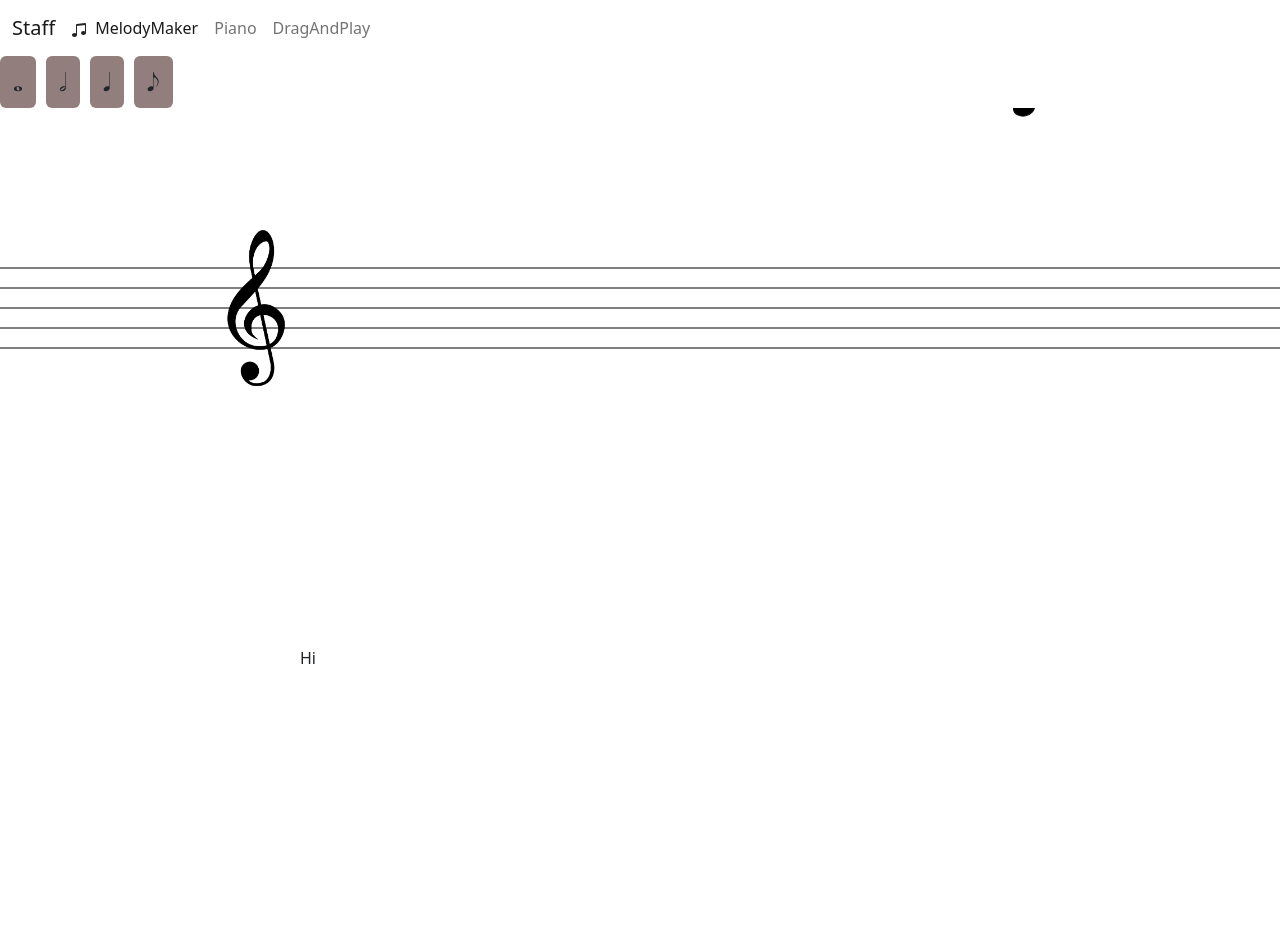
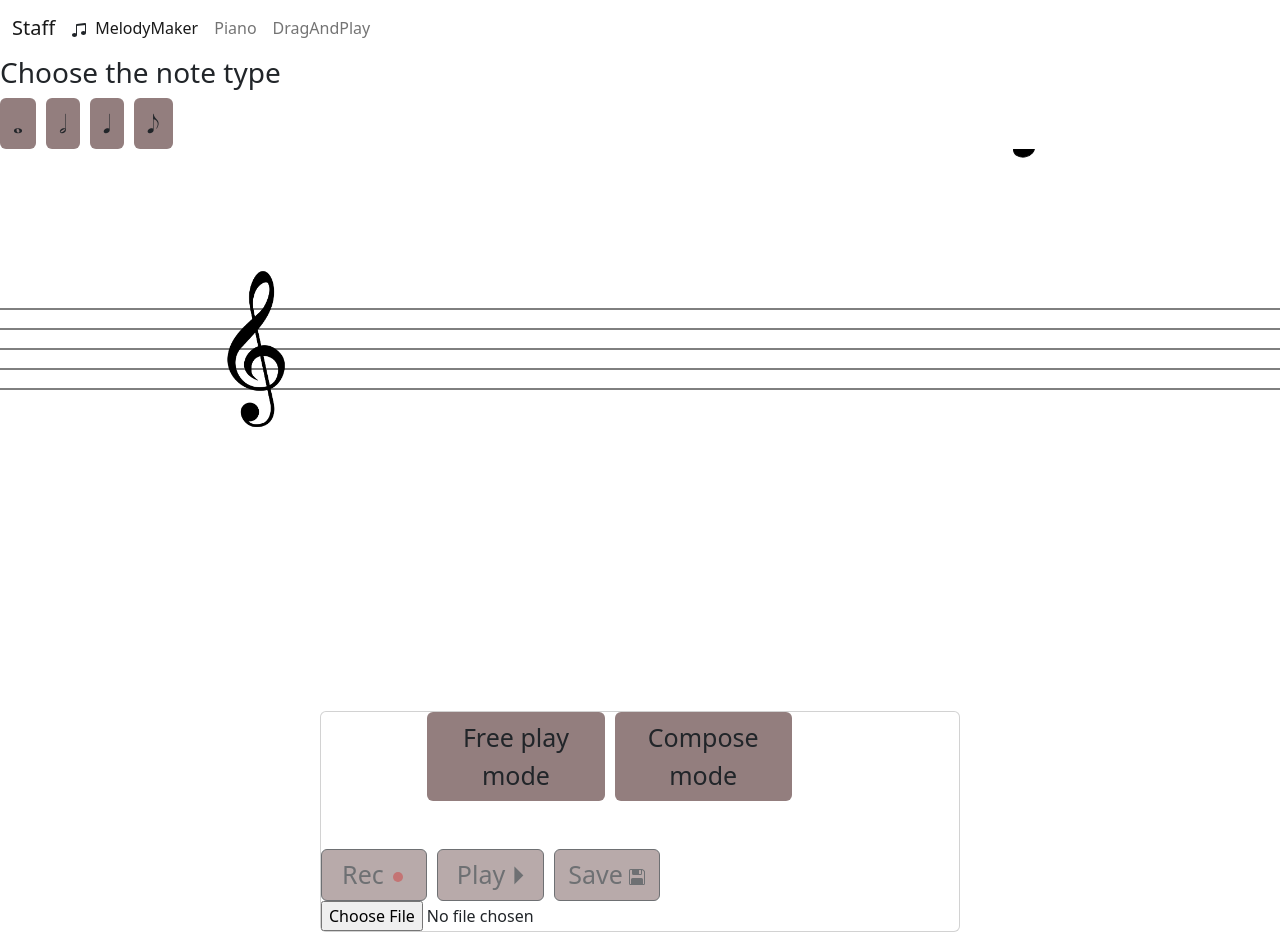
Before and after one commit to wybielak/Music-Notes-On-Stave, an Angular app in the folder music-notes-on-stave-app/: page /drag_and_play in a window 1280 px wide. Before the commit the page ends 800 px from the top, so only its background shows below. Built offline with nearby package versions, Linux system fonts and the light colour scheme.

Commit message:
Recording added

```diff
--- a/music-notes-on-stave-app/src/app/app.module.ts
+++ b/music-notes-on-stave-app/src/app/app.module.ts
@@ -7,7 +7,6 @@ import { NgbModule } from '@ng-bootstrap/ng-bootstrap';
 import { BsDropdownModule } from 'ngx-bootstrap/dropdown';
 import { NavBarComponent } from './nav-bar/nav-bar.component';
 import { BrowserAnimationsModule } from '@angular/platform-browser/animations';
-import { DescriptionComponent } from './description/description.component';
 import { MelodyMakerComponent } from './melody-maker/melody-maker.component';
 import { MainComponent } from './main/main.component';
 import { PianoComponent } from './piano/piano.component';
@@ -19,7 +18,6 @@ import { PlayPianoComponent } from './play-piano/play-piano.component';
   declarations: [
     AppComponent,
     NavBarComponent,
-    DescriptionComponent,
     MelodyMakerComponent,
     MainComponent,
     PianoComponent,
--- a/music-notes-on-stave-app/src/app/description/description.component.html
+++ /dev/null
@@ -1 +0,0 @@
-<p>description works!</p>
--- a/music-notes-on-stave-app/src/app/melody-maker/melody-maker.component.html
+++ b/music-notes-on-stave-app/src/app/melody-maker/melody-maker.component.html
@@ -1,6 +1,7 @@
 <div class="grid">
   <div class="row">
     <div class="col-4">
+      <h3>Choose the note type</h3>
       <button class="btn" (click)="changeNoteMode(4)">𝅝</button>
       <button class="btn" (click)="changeNoteMode(3)">𝅗𝅥</button>
       <button class="btn" (click)="changeNoteMode(2)">𝅘𝅥</button>
@@ -59,5 +60,76 @@
     (speedEmitter)="handleSpeed($event)"
     (autoNoteEmitter)="playAutoNote($event)"
   ></app-piano>
-  <ng-template #recordingTemplate>Hi</ng-template>
+  <ng-template #recordingTemplate>
+    <div class="grid">
+      <div class="card col-6 offset-3">
+        <div class="grid offset-2">
+          <button
+            class="btn col-4"
+            (click)="
+              composeMode = false; recordingMode = false; playingMode = false
+            "
+          >
+            Free play mode
+          </button>
+          <button
+            class="btn col-4"
+            (click)="composeMode = true; playingMode = false"
+          >
+            Compose mode
+          </button>
+        </div>
+        <div class="grid mt-5">
+          <button
+            class="btn col-2"
+            [disabled]="!composeMode"
+            (click)="record()"
+          >
+            Rec
+            <svg
+              xmlns="http://www.w3.org/2000/svg"
+              width="16"
+              height="16"
+              fill="brown"
+              class="bi bi-record-fill"
+              viewBox="0 0 16 16"
+            >
+              <path
+                fill-rule="evenodd"
+                d="M8 13A5 5 0 1 0 8 3a5 5 0 0 0 0 10"
+              />
+            </svg>
+          </button>
+          <button
+            class="btn col-2"
+            [disabled]="!composeMode"
+            (click)="playRecordedSong()"
+          >
+            Play ⏵
+          </button>
+          <button class="btn col-2" [disabled]="!composeMode" (click)="save()">
+            Save
+            <svg
+              xmlns="http://www.w3.org/2000/svg"
+              width="16"
+              height="16"
+              fill="currentColor"
+              class="bi bi-floppy2"
+              viewBox="0 0 16 16"
+            >
+              <path
+                d="M1.5 0h11.586a1.5 1.5 0 0 1 1.06.44l1.415 1.414A1.5 1.5 0 0 1 16 2.914V14.5a1.5 1.5 0 0 1-1.5 1.5h-13A1.5 1.5 0 0 1 0 14.5v-13A1.5 1.5 0 0 1 1.5 0M1 1.5v13a.5.5 0 0 0 .5.5H2v-4.5A1.5 1.5 0 0 1 3.5 9h9a1.5 1.5 0 0 1 1.5 1.5V15h.5a.5.5 0 0 0 .5-.5V2.914a.5.5 0 0 0-.146-.353l-1.415-1.415A.5.5 0 0 0 13.086 1H13v3.5A1.5 1.5 0 0 1 11.5 6h-7A1.5 1.5 0 0 1 3 4.5V1H1.5a.5.5 0 0 0-.5.5m9.5-.5a.5.5 0 0 0-.5.5v3a.5.5 0 0 0 .5.5h1a.5.5 0 0 0 .5-.5v-3a.5.5 0 0 0-.5-.5z"
+              />
+            </svg>
+          </button>
+          <input
+            type="file"
+            class="file-input"
+            accept=".json"
+            (change)="inputFile($event)"
+          />
+        </div>
+      </div>
+    </div>
+  </ng-template>
 </div>
--- a/music-notes-on-stave-app/src/app/melody-maker/melody-maker.component.ts
+++ b/music-notes-on-stave-app/src/app/melody-maker/melody-maker.component.ts
@@ -14,6 +14,7 @@ import { Mouse } from './models/Mouse';
 import { Mode, NoteMode, Song } from './models/Mode';
 import { NotesService } from './services/notes.service';
 import { BehaviorSubject } from 'rxjs';
+import { Recording } from './models/Recording';
 
 @Component({
   selector: 'melody-maker',
@@ -34,15 +35,11 @@ export class MelodyMakerComponent implements OnInit, AfterViewInit {
   }
   @HostListener('window:mousedown', ['$event'])
   onMouseDown(event: MouseEvent) {
-    if (this.mode === Mode.DRAG_AND_PLAY) {
+    if (this.mode === Mode.DRAG_AND_PLAY && !this.playingMode) {
       const staffCenterY = this.context.canvas.height / 2;
       const validMinY = staffCenterY - 5 * this.spacing;
       const validMaxY = staffCenterY + 5 * this.spacing;
-
-      if (event.y >= validMinY && event.y <= validMaxY) {
-        this.mouse.isDown = true;
-        this.movingNotes.push(
-          new MovingNote(
+      const movingNote = new MovingNote(
         Mode.DRAG_AND_PLAY,
         this.noteMode,
         this.spacing,
@@ -54,8 +51,14 @@ export class MelodyMakerComponent implements OnInit, AfterViewInit {
           x: this.marginRight,
           y: event.y,
         },
-          ),
       );
+
+      if (event.y >= validMinY && event.y <= validMaxY) {
+        this.mouse.isDown = true;
+        this.movingNotes.push(movingNote);
+        if (this.recordingMode) {
+          this.sum = this.recordSong(movingNote, this.sum);
+        }
       }
     }
   }
@@ -78,10 +81,15 @@ export class MelodyMakerComponent implements OnInit, AfterViewInit {
   protected dragAndPlayMode: Mode = Mode.DRAG_AND_PLAY;
   protected pianoMode: Mode = Mode.PIANO;
 
+  protected composeMode: boolean = false;
+  protected recordingMode: boolean = false;
+  protected playingMode: boolean = false;
+
   protected context: CanvasRenderingContext2D;
   protected mouse: Mouse = new Mouse();
   protected location: Location = new Location();
   protected movingNotes: MovingNote[] = [];
+  protected recording: Recording[] = [];
   protected clefImage = new Image();
 
   protected chosenSong: BehaviorSubject<Song> = new BehaviorSubject<Song>(
@@ -92,6 +100,8 @@ export class MelodyMakerComponent implements OnInit, AfterViewInit {
   protected spacing: number = 0;
   protected marginRight: number = 0;
   protected marginLeft: number = 0;
+
+  protected sum: number = 0;
 
   constructor(
     private drawingService: DrawingService,
@@ -196,11 +206,88 @@ export class MelodyMakerComponent implements OnInit, AfterViewInit {
       this.marginRight,
     );
 
+    if (this.recordingMode) {
+      this.sum = this.recordSong(movingNote, this.sum);
+    }
+
     this.movingNotes.push(movingNote);
   }
 
   handleSpeed(speed: number) {
     this.speed = speed;
+  }
+
+  record() {
+    this.playingMode = false;
+    if (this.movingNotes.length === 0) {
+      this.recordingMode = true;
+      while (this.recording.length > 0) this.recording.pop();
+    }
+  }
+
+  save() {
+    const jsonString = JSON.stringify(this.recording, null, 2);
+    const blob = new Blob([jsonString], { type: 'application/json' });
+    const link = document.createElement('a');
+    link.href = window.URL.createObjectURL(blob);
+    link.download = 'saved_songs.json';
+    document.body.appendChild(link);
+    link.click();
+    document.body.removeChild(link);
+  }
+
+  inputFile(event: any) {
+    const fileInput = event.target;
+    const file = fileInput.files[0];
+
+    if (file) {
+      const reader = new FileReader();
+
+      reader.onload = (e) => {
+        try {
+          const jsonData = JSON.parse(e.target.result as string);
+          this.recording = jsonData;
+        } catch (error) {
+          console.error('Error parsing JSON:', error);
+        }
+      };
+
+      reader.readAsText(file);
+    }
+  }
+
+  playRecordedSong() {
+    this.playingMode = true;
+    if (this.movingNotes.length === 0) {
+      for (let i = 0; i < this.recording.length; i++) {
+        if (i === 0) {
+          this.addAutoNote(
+            this.recording[i].movingNote.note,
+            this.recording[i].movingNote.noteMode,
+            this.recording[i].sum,
+          );
+        } else {
+          this.addAutoNote(
+            this.recording[i].movingNote.note,
+            this.recording[i].movingNote.noteMode,
+            this.recording[i - 1].sum *
+              this.canvas.nativeElement.width *
+              this.speed *
+              4,
+          );
+        }
+      }
+    }
+  }
+
+  recordSong(movingNote: MovingNote, sum: number) {
+    if (this.noteMode === NoteMode.EIGHT) sum += 70;
+    if (this.noteMode === NoteMode.QUARTER) sum += 45;
+    if (this.noteMode === NoteMode.HALF) sum += 25;
+    if (this.noteMode === NoteMode.FULL) sum += 10;
+
+    this.recording.push({ movingNote: movingNote, sum: sum });
+    return sum;
   }
 
   changeNoteMode(mode: number) {
@@ -250,8 +337,9 @@ export class MelodyMakerComponent implements OnInit, AfterViewInit {
 
   addAutoNote(note: string, mode: NoteMode, offset: number) {
     const index = this.notesService.notes.indexOf(note);
+    console.log();
     const movingNote = new MovingNote(
-      this.mode,
+      Mode.PIANO,
       mode,
       this.spacing,
       this.drawingService,
--- a/music-notes-on-stave-app/src/app/melody-maker/models/MovingNote.ts
+++ b/music-notes-on-stave-app/src/app/melody-maker/models/MovingNote.ts
@@ -12,8 +12,8 @@ export class MovingNote {
     523.251, 493.883, 436.04, 392.44, 349.228, 329.628, 293.665, 261.626,
     246.942, 220, 195.998, 174.614,
   ];
-  protected note: string = '';
-  protected noteMode: NoteMode = NoteMode.FULL;
+  public note: string = '';
+  public noteMode: NoteMode = NoteMode.FULL;
 
   constructor(
     private mode: Mode,
@@ -25,10 +25,10 @@ export class MovingNote {
     private margin?: number,
     public location?: Location,
   ) {
+    console.log(location);
     this.noteMode = _noteMode;
     switch (mode) {
       case Mode.DRAG_AND_PLAY:
-        console.log(location);
         const _index = Math.round((this.location.y / this.spacing) * 2);
         this.frequency =
           this.freq[_index - Math.round(this.notesService.notes.length / 2) + 1];
--- /dev/null
+++ b/music-notes-on-stave-app/src/app/melody-maker/models/Recording.ts
@@ -0,0 +1,6 @@
+import { MovingNote } from './MovingNote';
+
+export class Recording {
+  movingNote: MovingNote;
+  sum: number = 0;
+}
--- a/music-notes-on-stave-app/src/app/piano/piano.component.scss
+++ b/music-notes-on-stave-app/src/app/piano/piano.component.scss
@@ -71,7 +71,7 @@ img {
   background-color: rgb(147, 126, 126);
   border-radius: 2rem;
   box-sizing: border-box;
-  transform: translate(-50%, -35%);
+  transform: translate(-50%, -45%);
   left: 50%;
 }
 
--- a/music-notes-on-stave-app/src/app/piano/piano.component.ts
+++ b/music-notes-on-stave-app/src/app/piano/piano.component.ts
@@ -87,7 +87,6 @@ export class PianoComponent implements AfterViewInit {
     );
 
     if (keyMapping) {
-      console.log(keyMapping);
       const dataKey = keyMapping[key];
       this.indexEmitter.emit(dataKey);
     }
```
Also changed, not shown: music-notes-on-stave-app/src/app/description/description.component.ts (deleted, +0 -10 lines), music-notes-on-stave-app/src/app/description/description.component.scss (deleted), music-notes-on-stave-app/src/app/melody-maker/models/Mode.ts (line endings or trailing spaces). Lines whose indentation alone changed are shown as unchanged.
